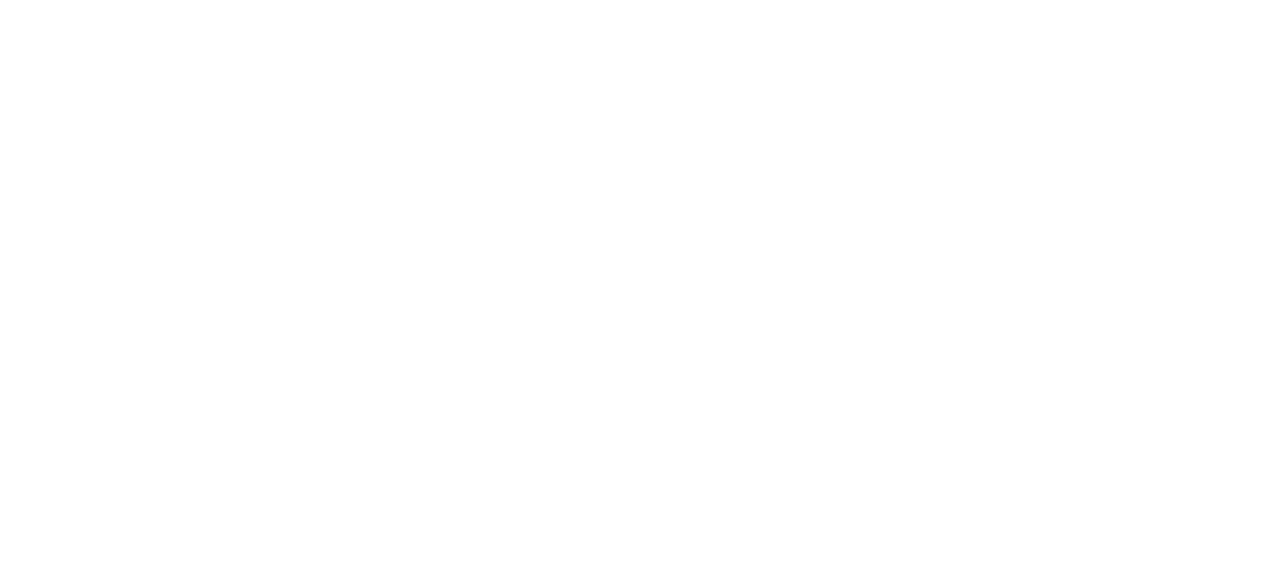
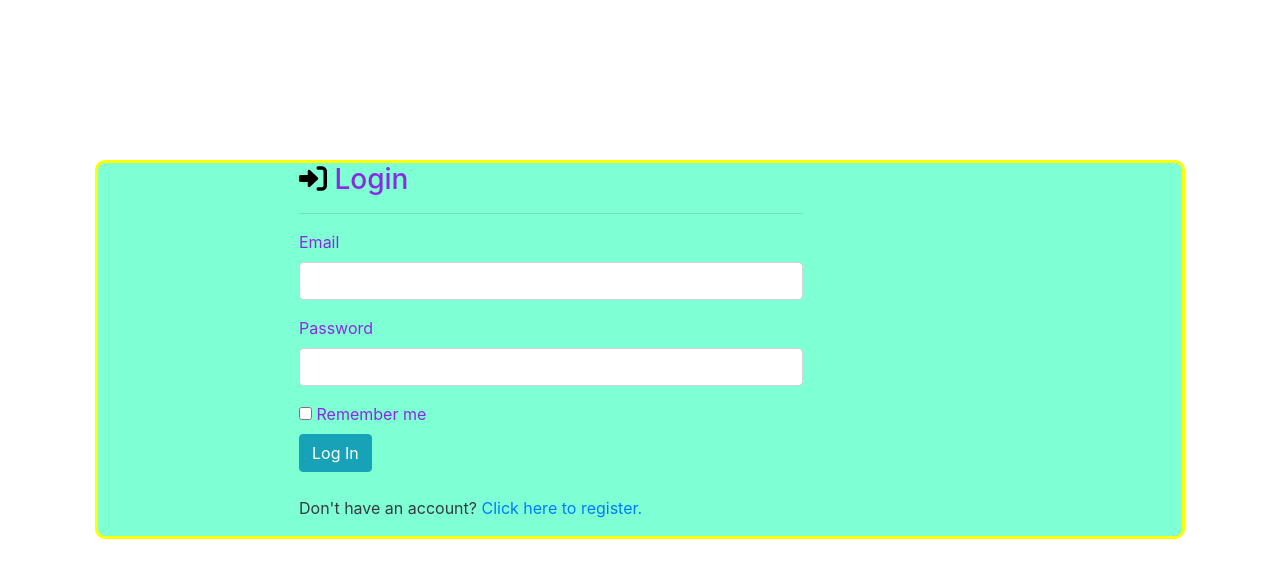
Before and after one commit to Timoh97/personal-blogging, a Flask app: page /authenticate/login in a window 1280 px wide. Before the commit the part shown is empty. Shown: the top 578 px of the page. Run offline with Flask 2, Linux system fonts and the light colour scheme; some libraries are stand-ins or nearby versions.

Commit message:
add block content in login.html

```diff
--- a/app/templates/auth/login.html
+++ b/app/templates/auth/login.html
@@ -4,3 +4,27 @@
    {{ super() }}
 
 {% endblock %}
+
+{% block content %}
+<div class="container-fluid pt-4 title">
+   <div class="row">
+     <div class= "col-md-2"> </div>
+     <div class="col-md-6 form-section">
+       <h3 class="title italic"><span style="font-size: 1em;  color:black"><i class="fas fa-sign-in-alt"></i></span>  Login</h3>
+       <hr>
+     <!--Flash message -->
+     {% for message in get_flashed_messages() %}
+       <div class="alert alert-info">
+       <button type="button" class="close" data-dismiss="alert">&times;</button>
+       {{ message }}
+       </div>
+     {% endfor %}
+     <!-- Login form -->
+     {{wtf.quick_form(login_form, button_map={'submit':'info'})}} <br>
+     <p class="text-dark"> Don't have an account? <a href="{{url_for('auth.register')}}"> Click here to register.</a></p>
+    </div>
+   </div>
+   <div clas="col-md-2"> </div>
+</div>
+
+{% endblock%}
```
